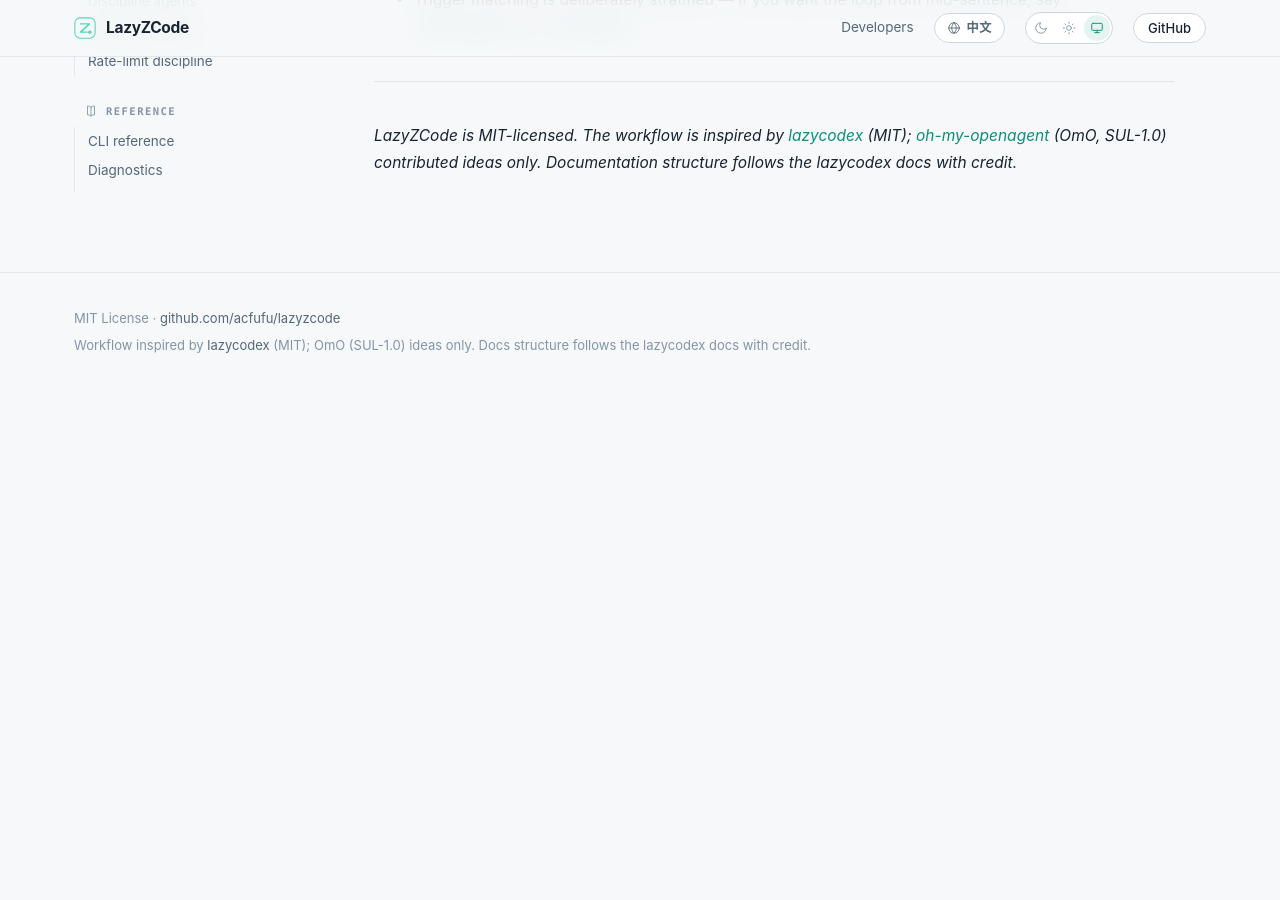
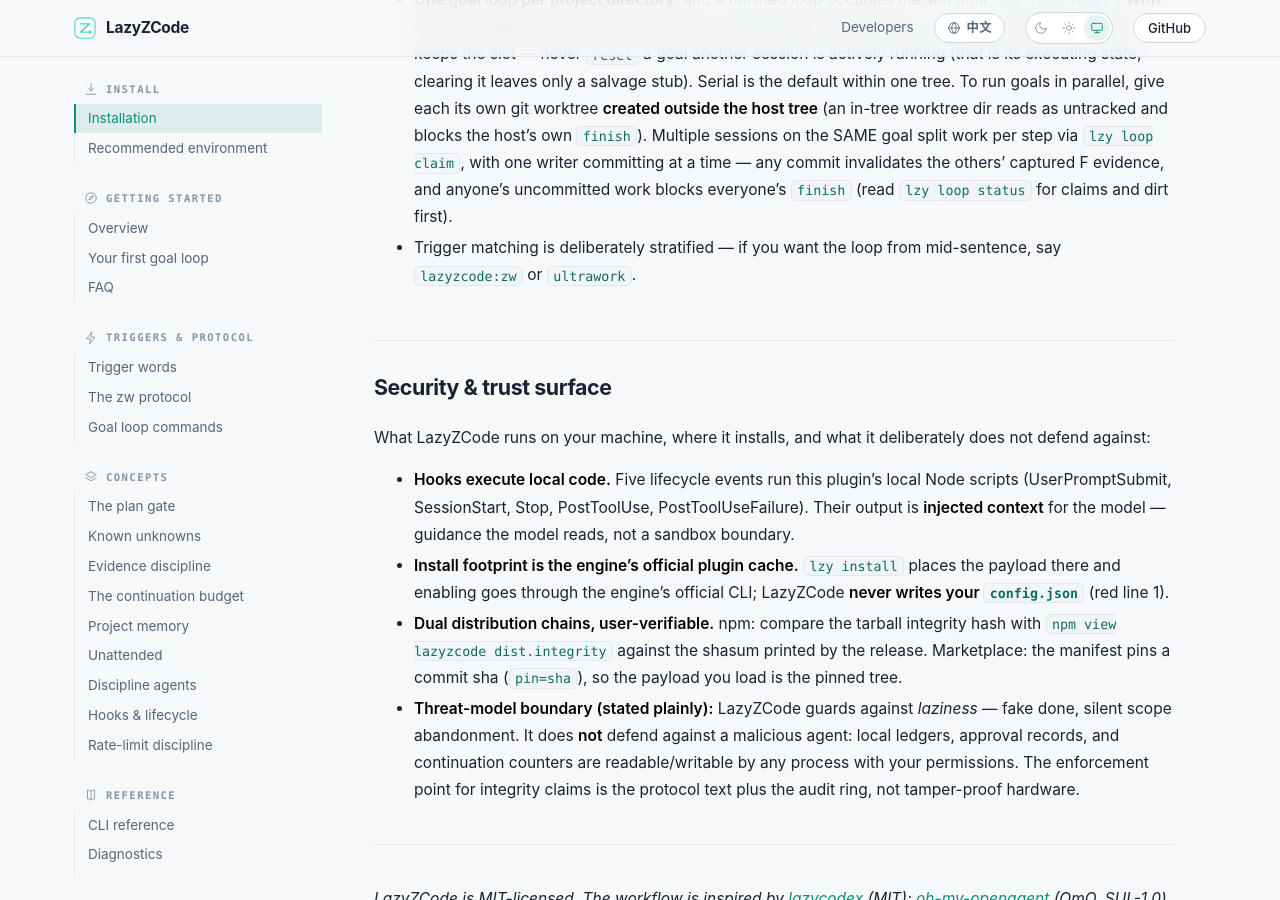
Before and after one commit to Acfufu/lazyzcode, a Jekyll site: the page built from docs/guide/en.md, in a window 1280 px wide and 900 px high, scrolled down 17242 px. Built offline with Jekyll 4.4.1, drawn with Linux system fonts in a browser that asks for light colours; our own code applies the rules of GitHub Pages for plain Markdown files; before the commit the page ends 17647 px from its top, so only the background shows below that; some of the changed text lies outside the part shown.

Commit message:
docs(debt-clearing): claim-gate + standdown protocol text, Lzy-Attestation trailer, git prereq, security & trust surface, counters
Goal: v011-debt-clearing#N8

```diff
--- a/docs/_includes/nav-en.html
+++ b/docs/_includes/nav-en.html
@@ -42,5 +42,6 @@
     <li><a href="#diagnostics">Diagnostics</a></li>
     <li><a href="#state--configuration">State &amp; configuration</a></li>
     <li><a href="#compatibility--limitations">Compatibility &amp; limitations</a></li>
+    <li><a href="#security--trust-surface">Security &amp; trust surface</a></li>
   </ul>
 </div>
--- a/docs/_includes/nav-zh.html
+++ b/docs/_includes/nav-zh.html
@@ -42,5 +42,6 @@
     <li><a href="#诊断">诊断</a></li>
     <li><a href="#状态与配置">状态与配置</a></li>
     <li><a href="#兼容性与限制">兼容性与限制</a></li>
+    <li><a href="#安全与信任面">安全与信任面</a></li>
   </ul>
 </div>
--- a/docs/guide/en.md
+++ b/docs/guide/en.md
@@ -223,6 +223,16 @@
 RESTRICTED a hard block. Approvals bind immutable hashes (INV-05): plan
 adoption binds planHash at L1; a conversational nod stays L0 until the
 exact-hash human gate lands.
+
+Since 0.1.1 pull-back is **claim-gated**: only a session that claimed the goal
+(an invocational trigger like `zw 继续`) is subject to Stop pull-backs; an
+empty claim set means nobody is pullable, so bystander sessions are structurally
+exempt. A session can opt out explicitly with `zw standdown` — a standdown flag
+makes the Stop hook release that session read-only until a claiming trigger
+clears it or the goal is reset. And the host workspace must be a **git
+repository**: `lzy loop register` hard-rejects a non-git host with `git init`
+guidance, because evidence binds git trees and a non-git host cannot pass
+`finish` (ADR-0019).
 
 ## Goal loop commands
 
@@ -586,7 +596,8 @@
 | `hook-node` | Which path the hook launcher resolves node from |
 | `lzy-path` | Whether `lzy` resolves on PATH |
 | `state` | `.lazyzcode/` hygiene (orphan temp files, goal state) |
-| `claims` | Claim patrol: who claimed the open goal loop, stuck markers; zero claims = "unclaimed" notice (warn, never flips the exit code) |
+| `claims` | Claim patrol: who claimed the open goal loop, stuck markers; zero claims = nobody is pullable under claim-gated pull-back (warn, never flips the exit code) |
+| `host-git` | Host workspace is a git repository (warn with `git init` guidance when not — evidence binds git trees, ADR-0019) |
 | `handoff` | Handoff marker present (the next Stop consumes it and releases) |
 | `handoff-usage` | Anonymous release counters, registered/consumed (survive reset) |
 | `ledger` | Commit-ledger patrol: share of goal-era commits missing the `Goal:` trailer (warn, never flips the exit code) |
@@ -645,6 +656,29 @@
 - Trigger matching is deliberately stratified — if you want the loop from
   mid-sentence, say `lazyzcode:zw` or `ultrawork`.
 
+## Security & trust surface
+
+What LazyZCode runs on your machine, where it installs, and what it deliberately
+does not defend against:
+
+- **Hooks execute local code.** Five lifecycle events run this plugin's local
+  Node scripts (UserPromptSubmit, SessionStart, Stop, PostToolUse,
+  PostToolUseFailure). Their output is **injected context** for the model —
+  guidance the model reads, not a sandbox boundary.
+- **Install footprint is the engine's official plugin cache.** `lzy install`
+  places the payload there and enabling goes through the engine's official CLI;
+  LazyZCode **never writes your `config.json`** (red line 1).
+- **Dual distribution chains, user-verifiable.** npm: compare the tarball
+  integrity hash with `npm view lazyzcode dist.integrity` against the shasum
+  printed by the release. Marketplace: the manifest pins a commit sha
+  (`pin=sha`), so the payload you load is the pinned tree.
+- **Threat-model boundary (stated plainly):** LazyZCode guards against
+  *laziness* — fake done, silent scope abandonment. It does **not** defend
+  against a malicious agent: local ledgers, approval records, and continuation
+  counters are readable/writable by any process with your permissions. The
+  enforcement point for integrity claims is the protocol text plus the audit
+  ring, not tamper-proof hardware.
+
 ---
 
 *LazyZCode is MIT-licensed. The workflow is inspired by
```
Also changed, not shown: README.zh-CN.md (+20 -2 lines), docs/guide/zh.md (+25 -1 lines), docs/narrative-checklist.md (+4 -4 lines), plugin/skills/zw/SKILL.md (+22 -1 lines), CHANGELOG.md, README.md.
